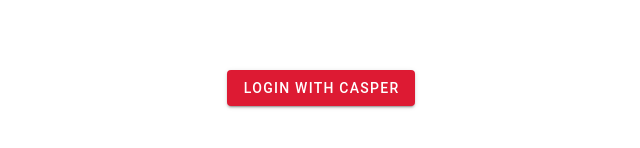
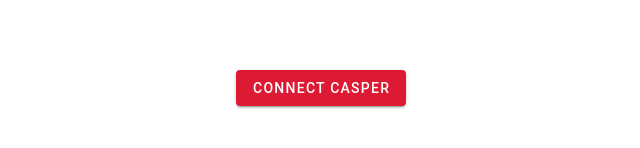
Before and after one commit to iovitatudor/front.artcion.media, a Vue app: page / in a window 1280 px wide. Shown: the part 312-460 px from the top of the page, without its empty margins (319-959 px from the left). Built offline with nearby package versions, Linux system fonts and the light colour scheme.

Commit message:
Change connection to wallet feature

```diff
--- a/src/components/LoginComponent.vue
+++ b/src/components/LoginComponent.vue
@@ -2,7 +2,7 @@
   <div id="main-section">
     <div class="main-section-inside">
       <v-btn type="button" @click="logIn" v-if="!isLogged" color="#DD1A33" class="text-white">
-        Login with Casper
+        Connect Casper
       </v-btn>
 
       <div v-if="messages.installChrome">
@@ -37,6 +37,11 @@
       // publicKey: 'getPublicKey',
     })
   },
+  mounted() {
+    setTimeout(() => {
+      this.logIn();
+      }, 100)
+  },
   methods: {
     ...mapActions({
       storePublicKey: 'storePublicKey',
@@ -60,7 +65,8 @@
           }
         });
       } else {
-        this.messages.installChrome = true;
+        console.log('not working');
+        // this.messages.installChrome = true;
       }
     },
   }
```
Also changed, not shown: 1 other file (tests, documents, lock files or other folders).
